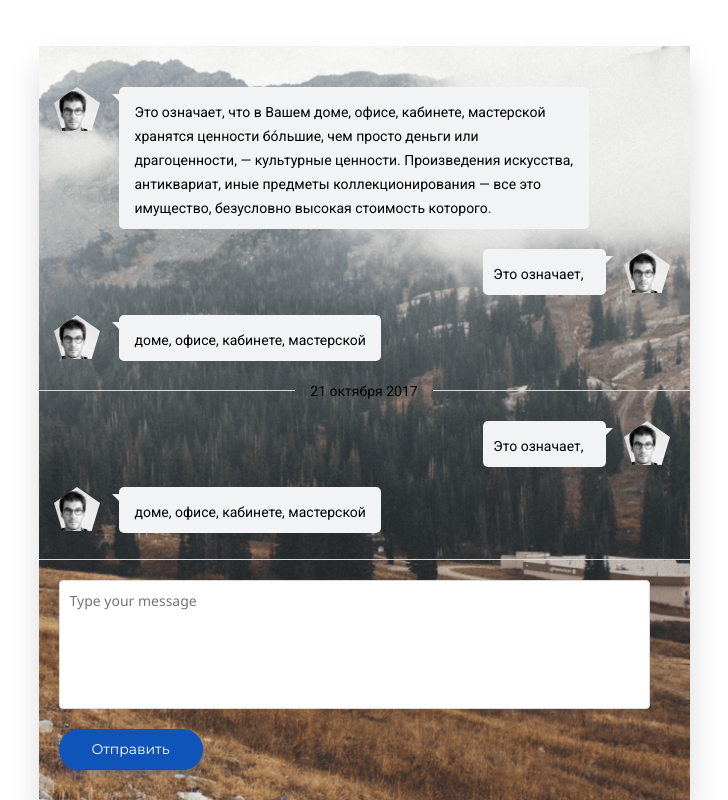
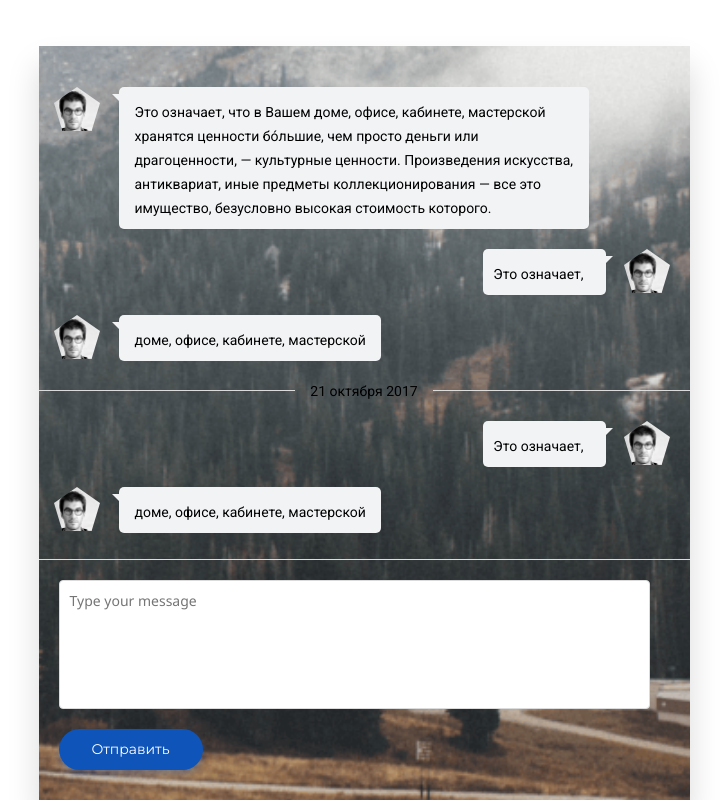
Before and after one commit to alanreidt/chat-layout, a website built with Parcel: page src/index.html in a window 1280 px wide. Shown: the whole page, without its empty margins (276-1004 px from the left). Built offline with nearby package versions, Linux system fonts and the light colour scheme.

Commit message:
Unite background related properties

```diff
--- a/src/style.css
+++ b/src/style.css
@@ -69,9 +69,7 @@ body {
   width: 100%;
   height: 100%;
 
-  background: url("./img/background.png") #333 center/contain no-repeat;
-  background-color:#333;
-  background-attachment: fixed;
+  background: url("./img/background.png") #333 center/cover fixed no-repeat;
 
   box-sizing: border-box;
 }
@@ -203,9 +201,7 @@ body {
   padding-left: 15px;
   padding-right: 15px;
 
-  background: url("./img/background.png") #333 center/contain no-repeat;
-  background-color: #333;
-  background-attachment: fixed;
+  background: url("./img/background.png") #333 center/cover fixed no-repeat;
 }
 
 .chat-window__panel {
```
